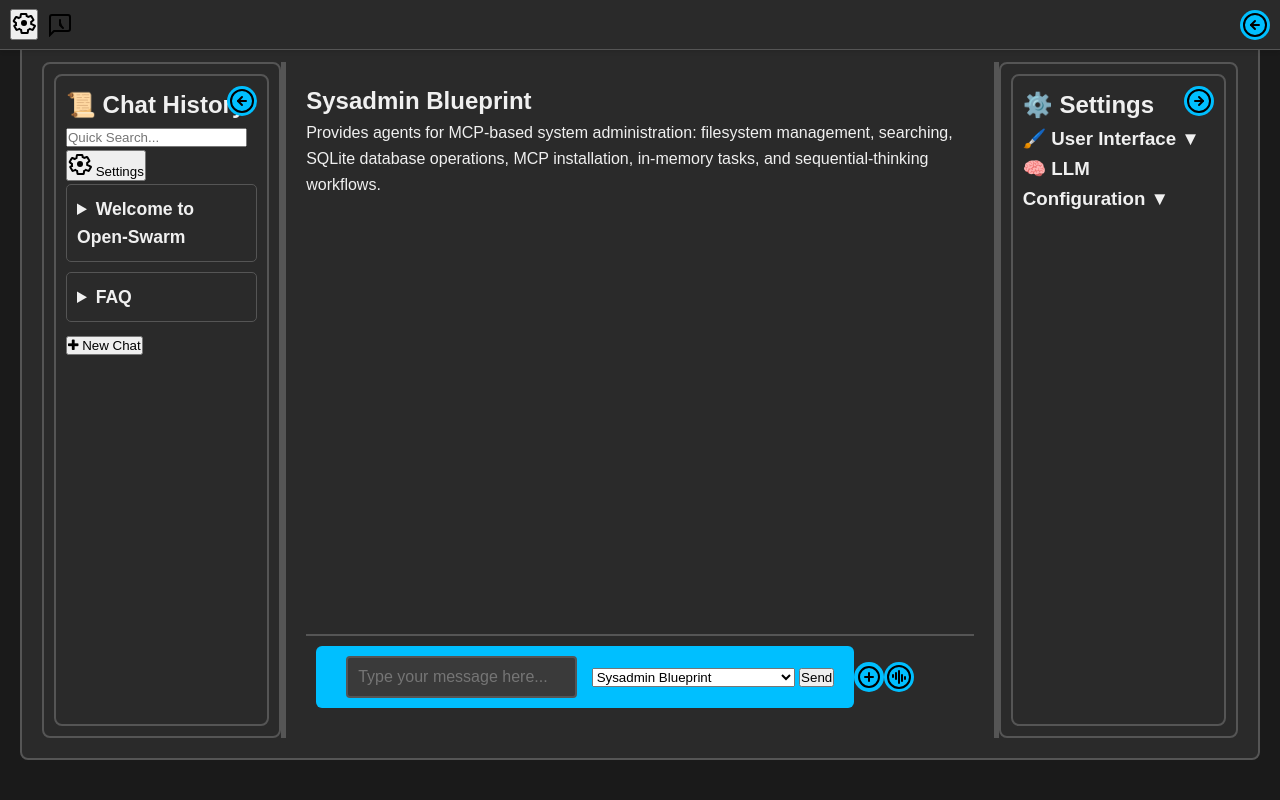
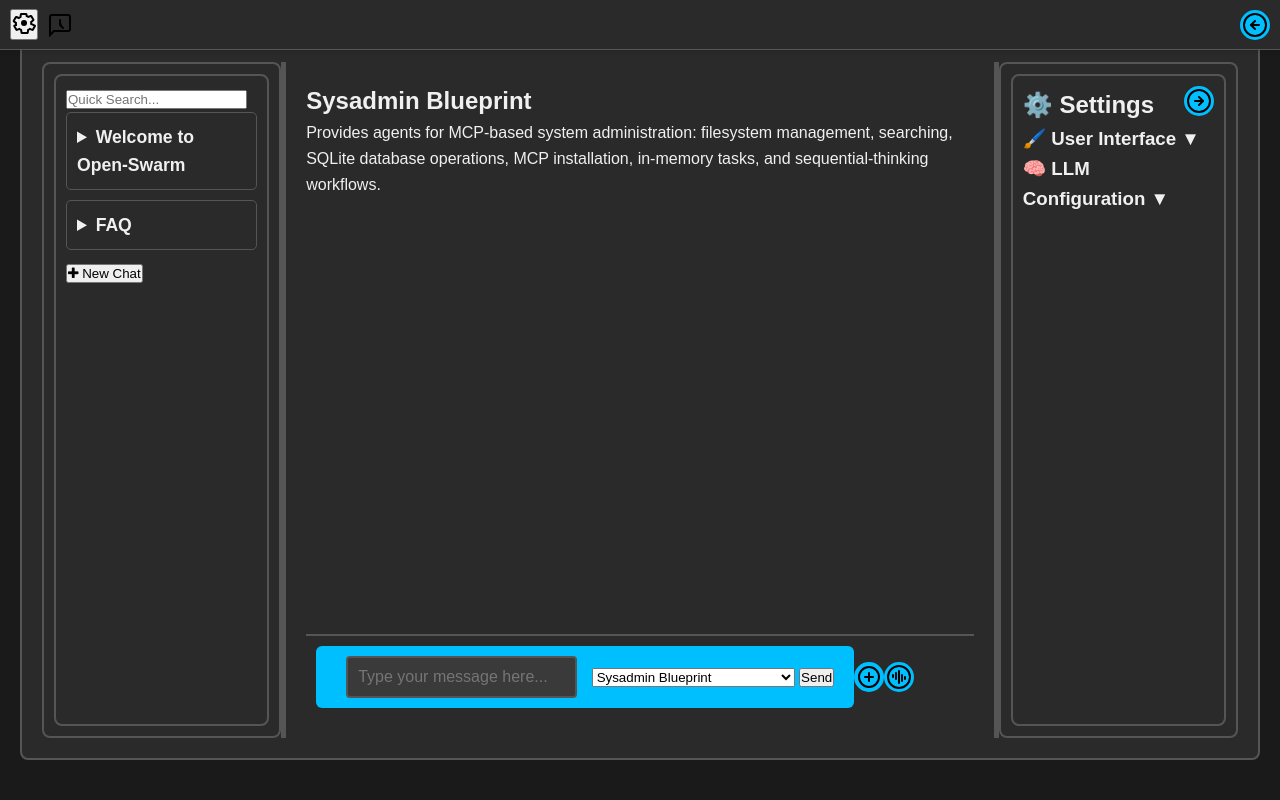
Before and after one commit to mkc909/open-swarm-mcp, a Django app: template src/swarm/templates/rest_mode/blueprint_page.html in a window 1280 px wide. Run offline with Django 4.2, Linux system fonts and the light colour scheme; the template is opened without the code that fills it, so the values that code supplies are empty; parts of the project's set-up code (start-up, migrations or seed data) failed here and were passed over; some libraries are stand-ins or nearby versions.

Commit message:
feat(chat_sidebar): remove sidebar hide and settings buttons, comment out chat history header

```diff
--- a/src/swarm/templates/rest_mode/components/chat_sidebar.html
+++ b/src/swarm/templates/rest_mode/components/chat_sidebar.html
@@ -1,13 +1,12 @@
 {% load static %}
 <div class="side-panes chat-history-pane" id="chatHistoryPane">
-    <!-- Close Sidebar Button -->
-    <button class="sidebar-hide-btn" id="leftSidebarHideBtn">
-        <img src="{% static 'rest_mode/svg/arrow_left.svg' %}" alt="Hide Chat Pane">
-    </button>
+
 
     <!-- Chat History Header -->
     <div class="chat-history-header">
+        <!--
         <h2>📜 Chat History</h2>
+        -->
 
         <div>
             <input
@@ -19,11 +18,6 @@
             >
         </div>
     </div>
-
-    <button id="settingsToggleButton" aria-label="Toggle Settings">
-        <img src="{% static 'rest_mode/svg/settings.svg' %}" alt="Settings">
-        <span class="btn-label">Settings</span>
-    </button>
 
     <!-- Chat History Items -->
     <ul class="chat-history-list">
```
